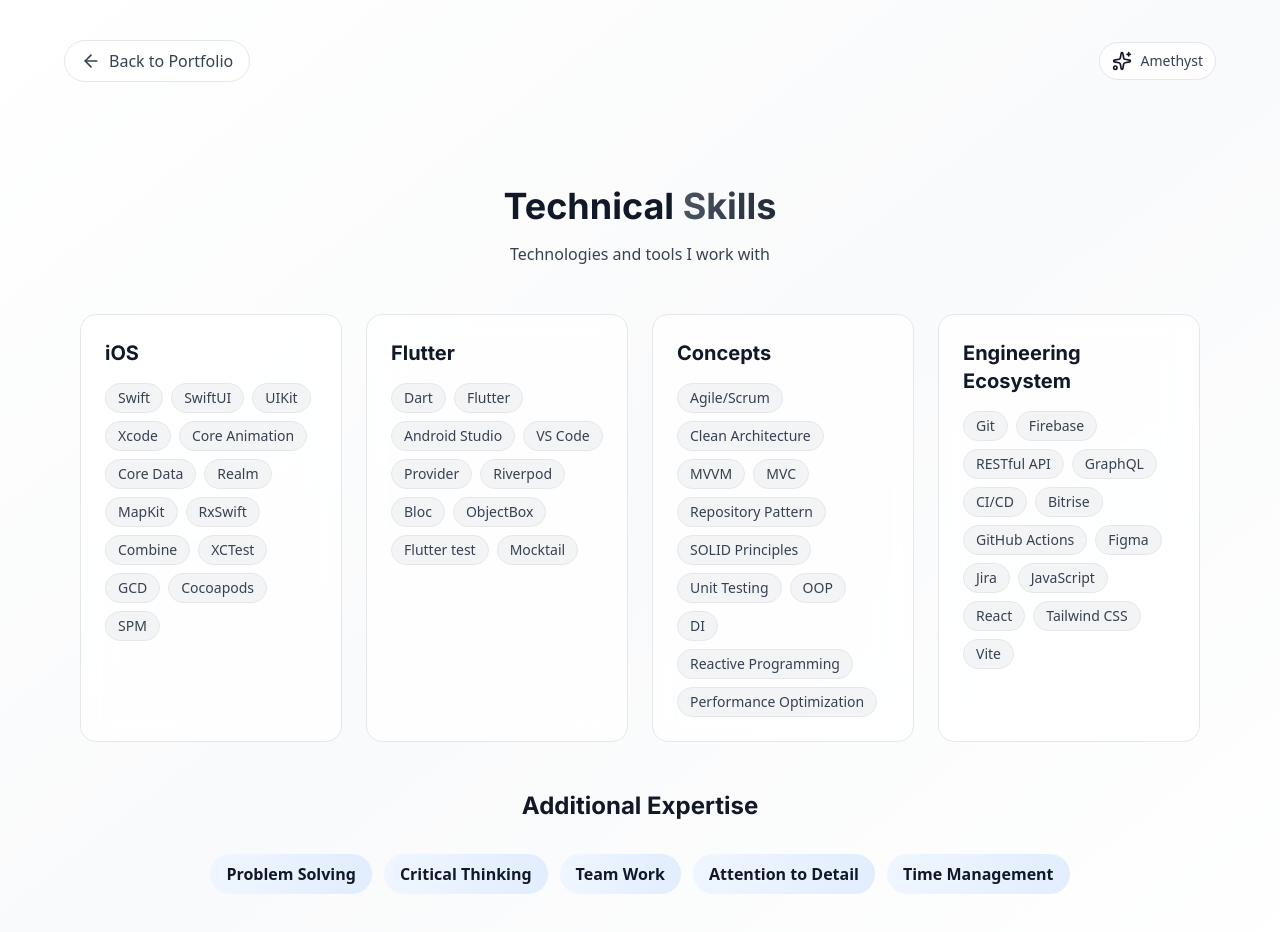
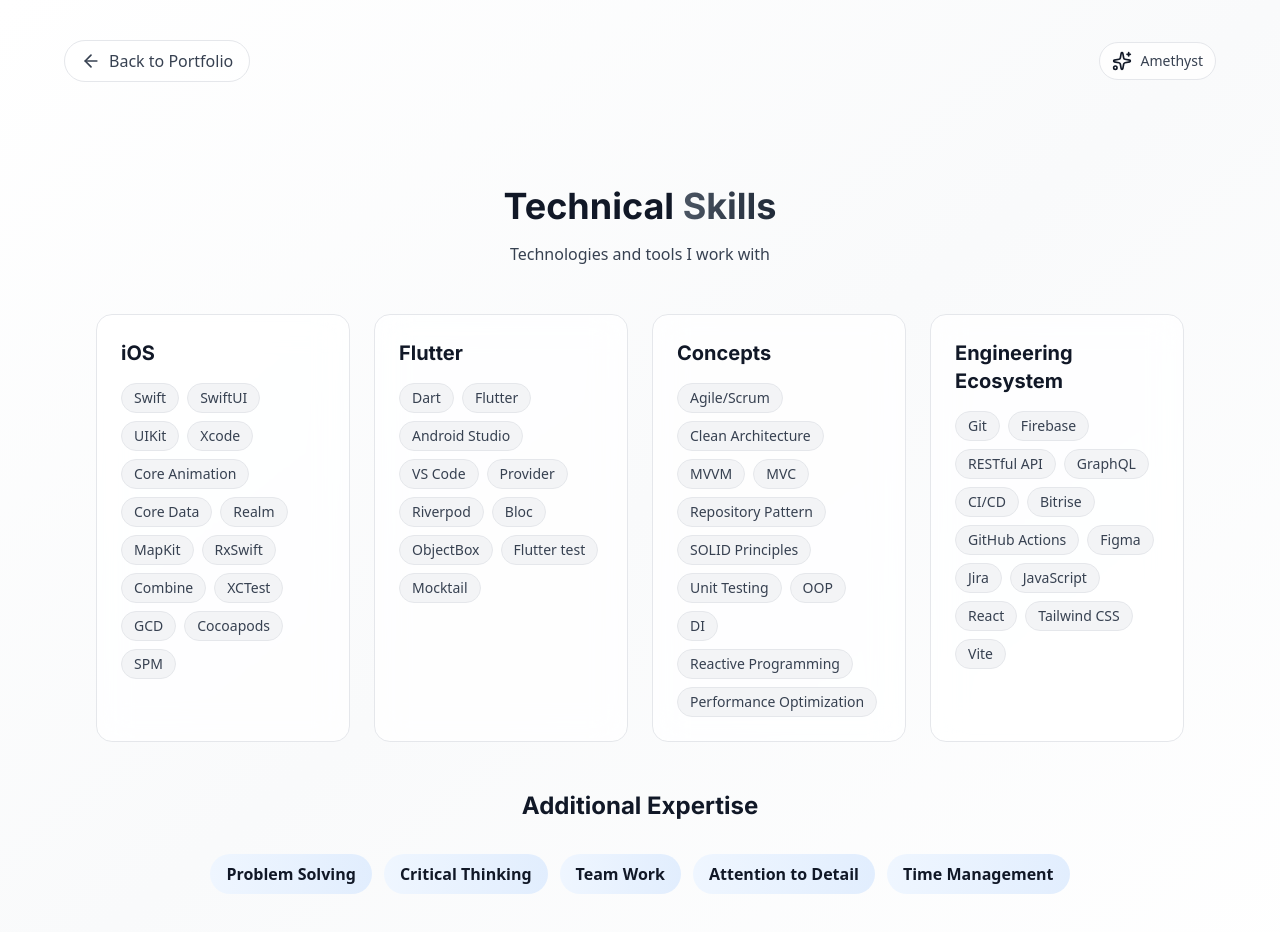
Before and after one commit to soemintheinsmt6/portfolio, a React (Vite) app: page /skills in a window 1280 px wide. Shown: the top 932 px of the page. Built offline with nearby package versions, Linux system fonts and the light colour scheme; no server answers.

Commit message:
fix padding to have consistency all sections

```diff
--- a/src/components/Certificates.jsx
+++ b/src/components/Certificates.jsx
@@ -21,7 +21,7 @@
   }, []);
 
   return (
-    <section id="certificates" className="py-20 px-4">
+    <section id="certificates" className="py-20 px-4 sm:px-6 lg:px-8">
       <div className="max-w-6xl mx-auto">
         <motion.h2
           initial={{ opacity: 0, y: 50 }}
--- a/src/components/CertificatesPage.jsx
+++ b/src/components/CertificatesPage.jsx
@@ -28,7 +28,7 @@
 
   return (
     <div className={`min-h-screen ${theme.colors.background.main} ${theme.colors.text.primary}`}>
-      <section className="py-20 px-4">
+      <section className="py-20 px-4 sm:px-6 lg:px-8">
         <div className="max-w-6xl mx-auto">
           <div className="relative mb-8">
             <motion.button
--- a/src/components/Contact.jsx
+++ b/src/components/Contact.jsx
@@ -32,7 +32,7 @@
 export default function Contact() {
   const { theme } = useTheme();
   return (
-    <section id="contact" className="py-20 px-4">
+    <section id="contact" className="py-20 px-4 sm:px-6 lg:px-8">
       <div className="max-w-6xl mx-auto">
         <motion.h2
           initial={{ opacity: 0, y: 50 }}
--- a/src/components/Experience.jsx
+++ b/src/components/Experience.jsx
@@ -51,7 +51,7 @@
 export default function Experience() {
   const { theme } = useTheme();
   return (
-    <section id="experience" className={`py-20 px-4 ${theme.colors.background.section}`}>
+    <section id="experience" className={`py-20 px-4 sm:px-6 lg:px-8 ${theme.colors.background.section}`}>
       <div className="max-w-6xl mx-auto">
         <motion.h2
           initial={{ opacity: 0, y: 50 }}
--- a/src/components/Footer.jsx
+++ b/src/components/Footer.jsx
@@ -5,7 +5,7 @@
   const { theme } = useTheme();
 
   return (
-    <footer className={`py-4 px-4 border-t ${theme.colors.footer.border} ${theme.colors.footer.background}`}>
+    <footer className={`py-4 px-4 sm:px-6 lg:px-8 border-t ${theme.colors.footer.border} ${theme.colors.footer.background}`}>
       <div className={`max-w-6xl mx-auto text-center text-sm md:text-base ${theme.colors.footer.text}`}>
         <p>&copy; 2025 Soe Min Thein. All right reserved.</p>
       </div>
--- a/src/components/Projects.jsx
+++ b/src/components/Projects.jsx
@@ -10,7 +10,7 @@
 export default function Projects() {
   const { theme } = useTheme();
   return (
-    <section id="projects" className="py-20 px-4">
+    <section id="projects" className="py-20 px-4 sm:px-6 lg:px-8">
       <div className="max-w-6xl mx-auto">
         <motion.h2
           initial={{ opacity: 0, y: 50 }}
--- a/src/components/Skills.jsx
+++ b/src/components/Skills.jsx
@@ -8,7 +8,7 @@
   const backgroundColor = useSectionBackground ? theme.colors.background.section : 'bg-transparent';
 
   return (
-    <section id="skills" className={`py-20 px-4 ${backgroundColor}`}>
+    <section id="skills" className={`py-20 px-4 sm:px-6 lg:px-8 ${backgroundColor}`}>
       <div className="max-w-6xl mx-auto">
         <motion.h2
           initial={{ opacity: 0, y: 50 }}
--- a/src/components/SkillsPage.jsx
+++ b/src/components/SkillsPage.jsx
@@ -16,7 +16,7 @@
 
   return (
     <div className={`min-h-screen ${theme.colors.background.main} ${theme.colors.text.primary}`}>
-      <section className="py-10 px-4">
+      <section className="py-10 px-4 sm:px-6 lg:px-8">
         <div className="max-w-6xl mx-auto">
           <div className="mb-6 flex items-center justify-between">
             <motion.button
```
